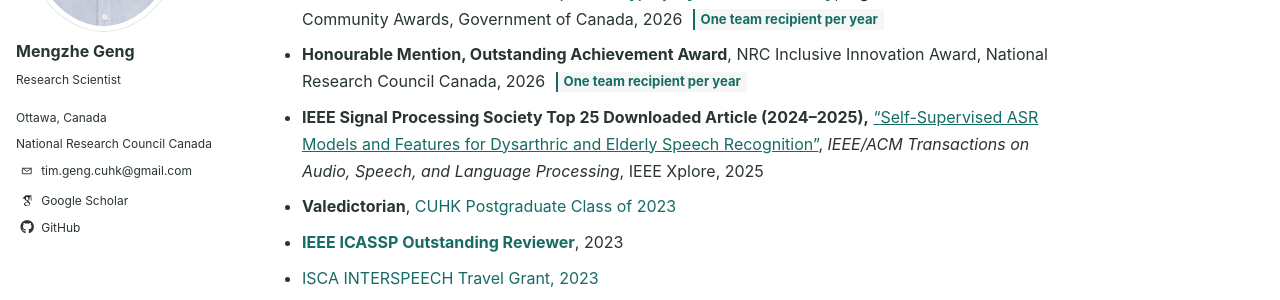
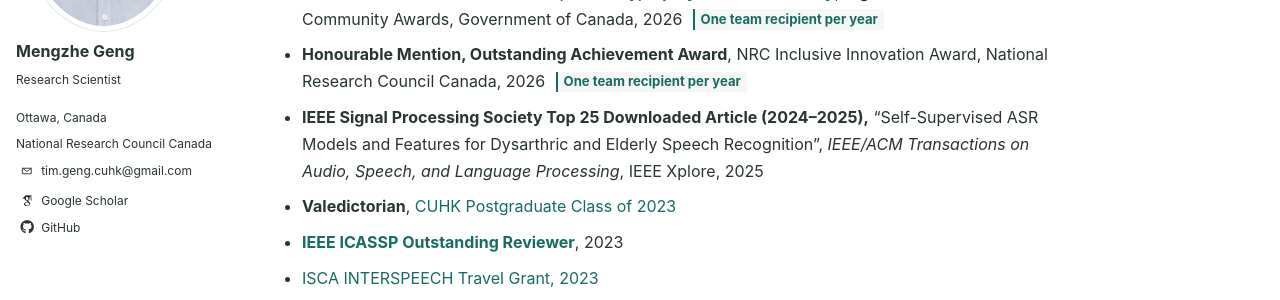
Before and after one commit to MENGZHEGENG/MENGZHEGENG.github.io, a Jekyll site: the page built from _pages/about.md, in a window 1280 px wide and 1400 px high, scrolled down 2300 px. Shown: the part 328-628 px from the top of the window. Built offline with Jekyll 4.4.1, drawn with Linux system fonts in a browser that asks for light colours; some web fonts are replaced.

Commit message:
Match award article title text to surrounding style

```diff
--- a/_sass/_custom.scss
+++ b/_sass/_custom.scss
@@ -790,9 +790,12 @@ html[data-theme="dark"] .timeline-row {
 }
 
 .page__content .award-list a.award-article-title,
+.page__content .award-list a.award-article-title:visited,
 .page__content .award-list a.award-article-title:hover,
+.page__content .award-list a.award-article-title:active,
 .page__content .award-list a.award-article-title:focus-visible {
-  text-decoration: underline;
+  color: inherit;
+  text-decoration: none;
 }
 
 .page__content .timeline-entry a,
```
